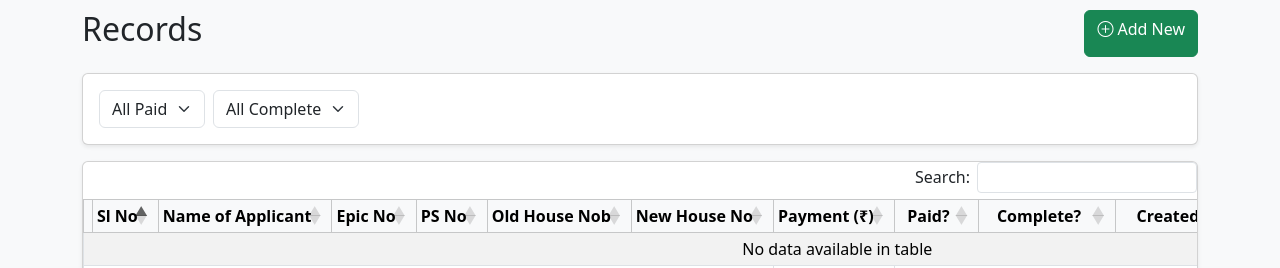
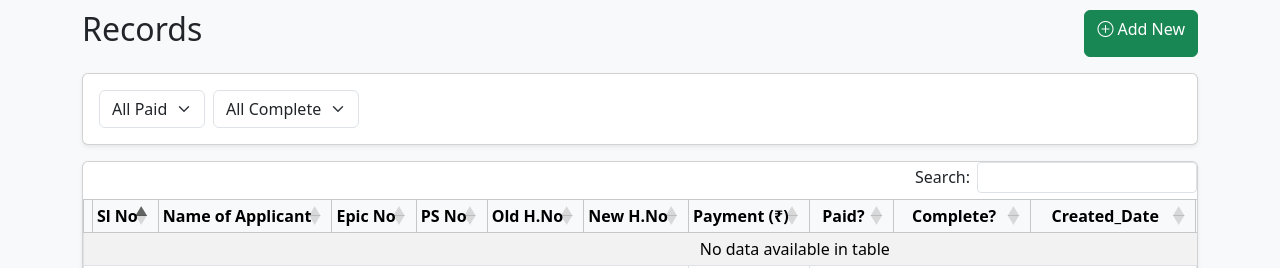
Before and after one commit to Bijush/Avoter, a Flask app: page / in a window 1280 px wide. Shown: the part 249-517 px from the top of the page. Run offline with Flask 3, Linux system fonts and the light colour scheme; data that the repository does not hold is empty; parts of the project's set-up code (start-up, migrations or seed data) failed here and were passed over; some libraries are stand-ins or nearby versions.

Commit message:
Update index.html

```diff
--- a/templates/index.html
+++ b/templates/index.html
@@ -102,8 +102,8 @@ tbody td{
     <th> Name of Applicant </th>
     <th> Epic No</th>
     <th> PS No</th>
-    <th> Old House Nob</th>
-    <th> New House No </th>
+    <th> Old H.No</th>
+    <th> New H.No</th>
     <th> Payment (₹)</th>
     <th> Paid? </th>
     <th> Complete? </th>
```
